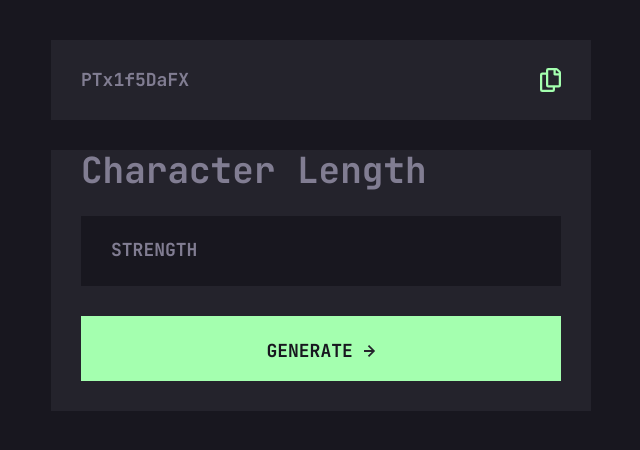
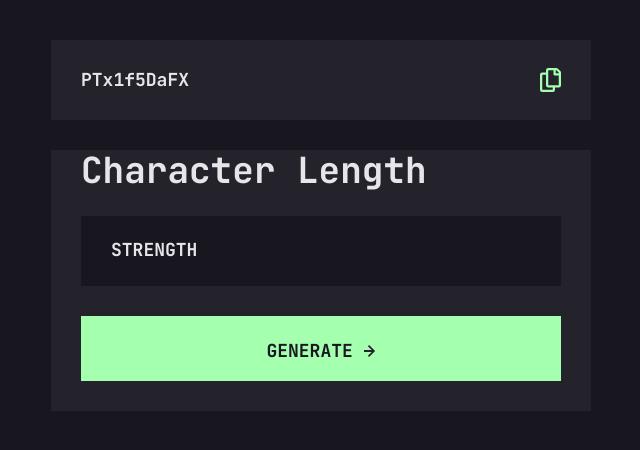
Before and after one commit to ClaytonDewey/react-password-generator, a React (Create React App) app: page / in a window 1280 px wide. Shown: the top 450 px of the page, without its empty margins (319-959 px from the left). Built offline with nearby package versions, Linux system fonts and the light colour scheme.

Commit message:
Fix mis-named variables

```diff
--- a/src/sass/abstracts/_variables.scss
+++ b/src/sass/abstracts/_variables.scss
@@ -14,8 +14,8 @@ $clr-primary: #A4FFAF;
 $clr-danger: #F64A4A;
 $clr-warning: #FB7C58;
 $clr-info: #F8CD65;
-$clr-font-dark: #E6E5EA;
-$clr-font-light: #817D92;
+$clr-font-light: #E6E5EA;
+$clr-font-dark: #817D92;
 $clr-bg-dark: #18171F;
 $clr-bg-light: #24232C;
 
```
